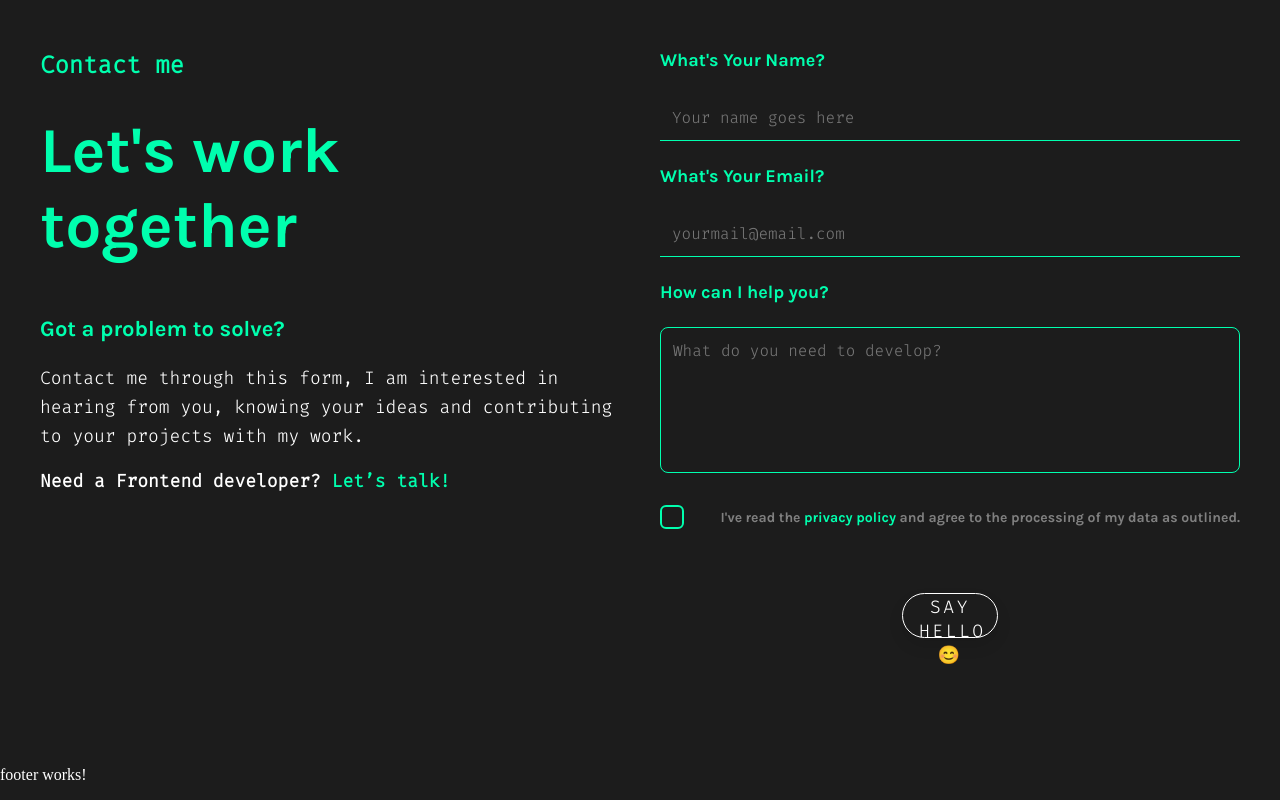
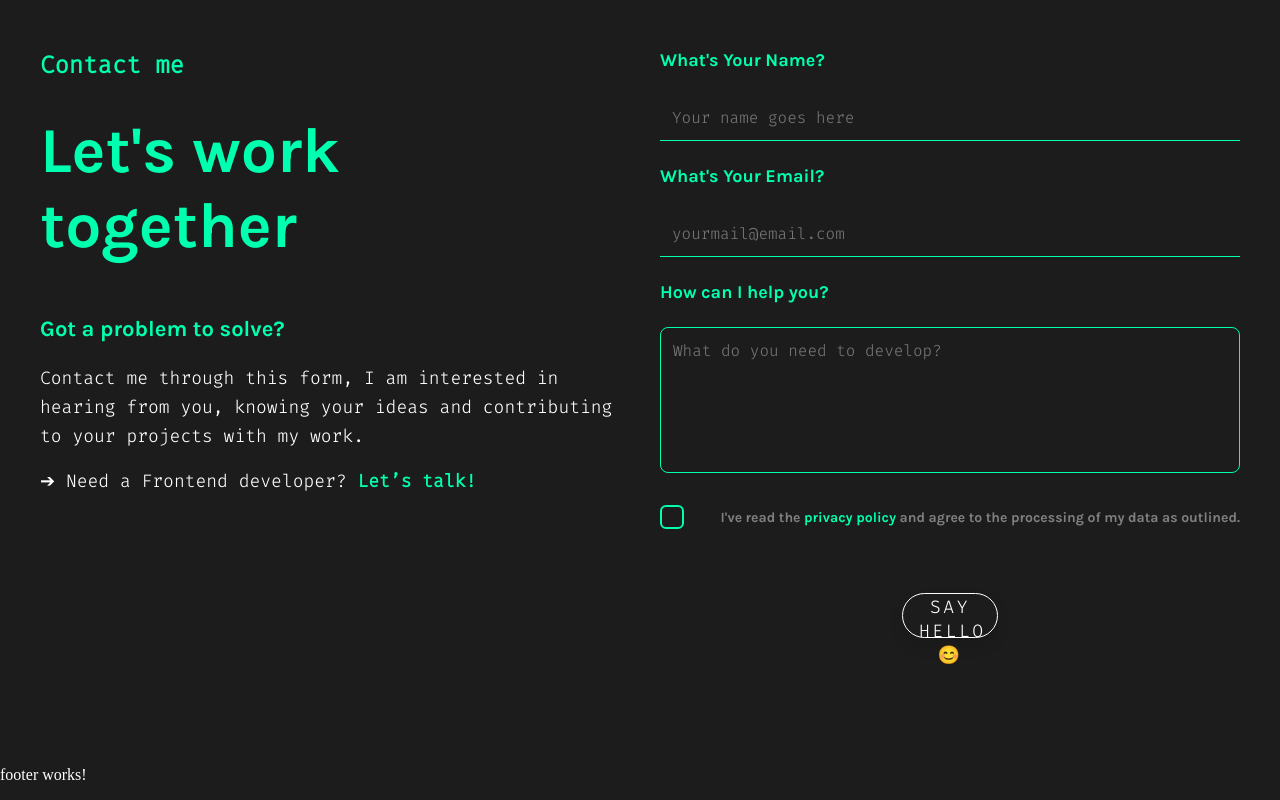
Before and after one commit to Metafeller/portfolio, an Angular app: page / in a window 1280 px wide. Shown: the part 8209-9009 px from the top of the page. Built offline with nearby package versions, Linux system fonts and the light colour scheme.

Commit message:
add arrow for lets talk

```diff
--- a/src/app/contact/contact.component.html
+++ b/src/app/contact/contact.component.html
@@ -15,7 +15,7 @@
             knowing your ideas and contributing to your projects with my work.
         </p>
         <span>
-            Need a Frontend developer?
+            &#10132; Need a Frontend developer?
             <a href="#contact-form" class="accent-text">Let’s talk!</a>
         </span>
         </div>
--- a/src/app/contact/contact.component.scss
+++ b/src/app/contact/contact.component.scss
@@ -68,7 +68,7 @@
     span {
     font-size: 18px;
     font-family: var(--font-family-second);
-    font-weight: 700;
+    // font-weight: 700;
 
         .accent-text {
             color: var(--accent-color);
```
